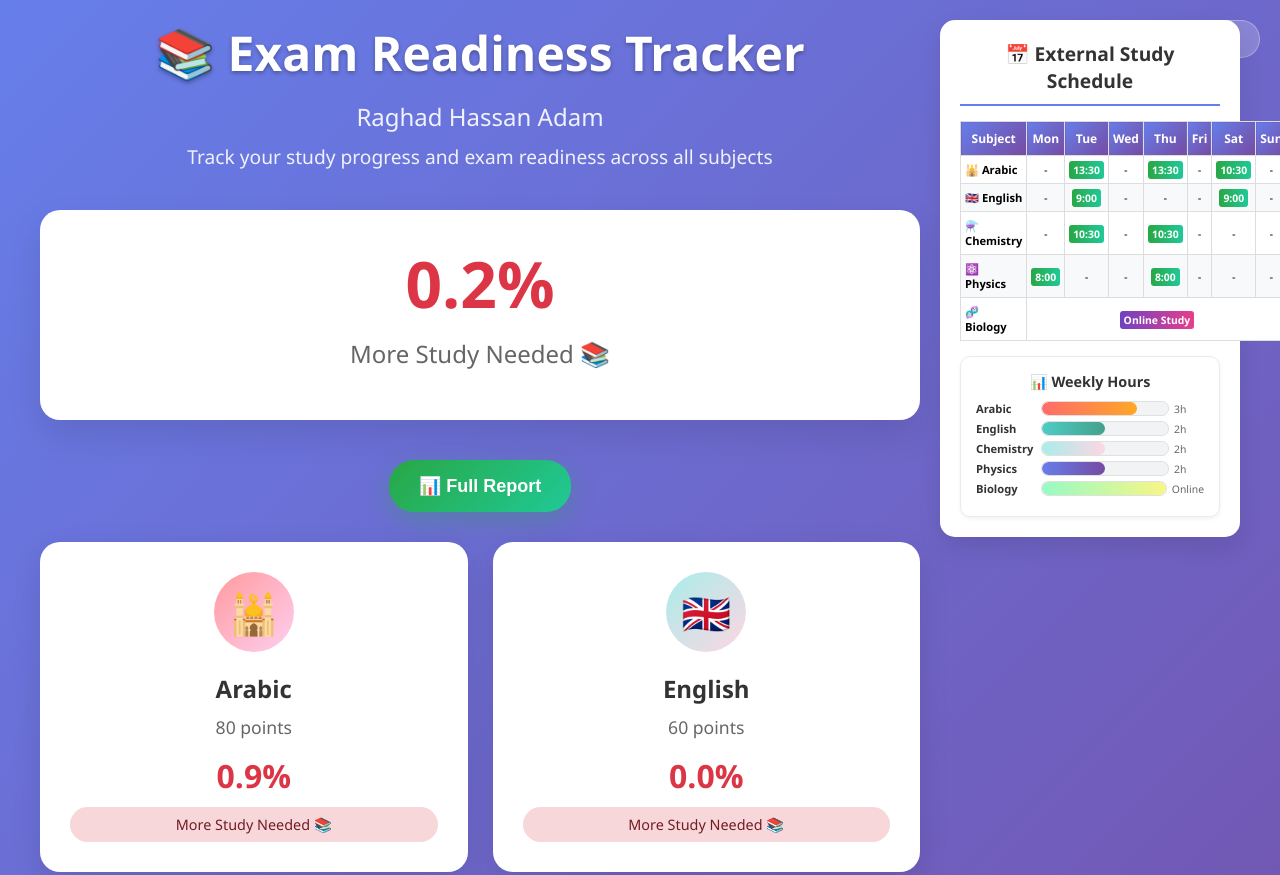
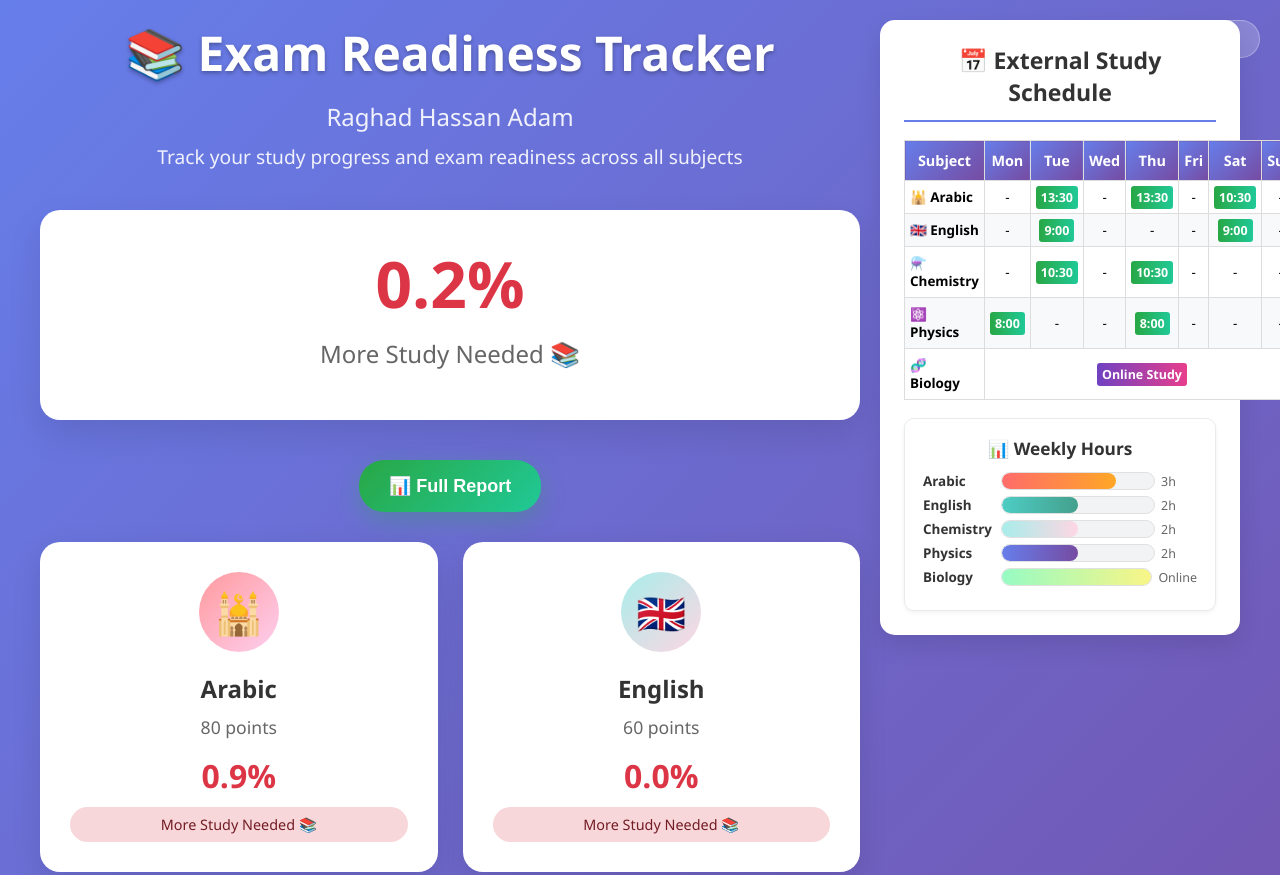
Before and after one commit to haskhrccna/followup, a plain HTML site: page index.html in a window 1280 px wide. Shown: the top 875 px of the page. Drawn offline with nearby package versions, Linux system fonts and the light colour scheme; sample sign-in values are in the browser's storage.

Commit message:
enlarging schedule atble

```diff
--- a/index.html
+++ b/index.html
@@ -22,7 +22,7 @@
             max-width: 1200px;
             margin: 0 auto;
             display: grid;
-            grid-template-columns: 1fr 300px;
+            grid-template-columns: 1fr 360px;
             grid-gap: 20px;
         }
 
@@ -40,41 +40,41 @@
         .schedule-container {
             background: white;
             border-radius: 15px;
-            padding: 20px;
+            padding: 24px;
             box-shadow: 0 10px 25px rgba(0,0,0,0.1);
             margin-bottom: 20px;
         }
 
         .schedule-title {
-            font-size: 1.2rem;
+            font-size: 1.44rem;
             font-weight: bold;
             color: #333;
-            margin-bottom: 15px;
+            margin-bottom: 18px;
             text-align: center;
             border-bottom: 2px solid #667eea;
-            padding-bottom: 10px;
+            padding-bottom: 12px;
         }
 
         .schedule-table {
             width: 100%;
             border-collapse: collapse;
-            font-size: 0.85rem;
+            font-size: 1.02rem;
         }
 
         .schedule-table th {
             background: linear-gradient(135deg, #667eea 0%, #764ba2 100%);
             color: white;
-            padding: 8px 4px;
+            padding: 10px 5px;
             text-align: center;
-            font-size: 0.75rem;
+            font-size: 0.9rem;
             border: 1px solid #ddd;
         }
 
         .schedule-table td {
-            padding: 6px 4px;
+            padding: 7px 5px;
             text-align: center;
             border: 1px solid #ddd;
-            font-size: 0.7rem;
+            font-size: 0.84rem;
             position: relative;
             background-color: white !important;
         }
@@ -98,7 +98,7 @@
         .subject-cell {
             font-weight: bold;
             text-align: left !important;
-            padding-left: 8px;
+            padding-left: 10px;
             background-color: white !important;
         }
 
@@ -115,8 +115,8 @@
             color: white;
             font-weight: bold;
             border-radius: 3px;
-            padding: 2px 4px;
-            font-size: 0.65rem;
+            padding: 3px 5px;
+            font-size: 0.78rem;
         }
 
         .online-slot {
@@ -124,13 +124,13 @@
             color: white;
             font-weight: bold;
             border-radius: 3px;
-            padding: 2px 4px;
-            font-size: 0.65rem;
+            padding: 3px 5px;
+            font-size: 0.78rem;
         }
 
         .weekly-chart {
-            margin-top: 15px;
-            padding: 15px;
+            margin-top: 18px;
+            padding: 18px;
             background: white;
             border: 1px solid #e9ecef;
             border-radius: 10px;
@@ -138,47 +138,47 @@
         }
 
         .chart-title {
-            font-size: 0.9rem;
+            font-size: 1.08rem;
             font-weight: bold;
             color: #333;
-            margin-bottom: 10px;
+            margin-bottom: 12px;
             text-align: center;
         }
 
         .chart-bar {
             display: flex;
             align-items: center;
-            margin-bottom: 5px;
-            font-size: 0.7rem;
+            margin-bottom: 6px;
+            font-size: 0.84rem;
         }
 
         .chart-label {
-            width: 60px;
+            width: 72px;
             font-weight: bold;
             color: #333;
         }
 
         .chart-progress {
             flex: 1;
-            height: 15px;
+            height: 18px;
             background: #f1f3f4;
             border: 1px solid #e0e0e0;
-            border-radius: 7px;
-            margin: 0 5px;
+            border-radius: 9px;
+            margin: 0 6px;
             position: relative;
             overflow: hidden;
         }
 
         .chart-fill {
             height: 100%;
-            border-radius: 7px;
+            border-radius: 9px;
             transition: width 0.3s ease;
         }
 
         .chart-hours {
-            font-size: 0.65rem;
+            font-size: 0.78rem;
             color: #666;
-            min-width: 30px;
+            min-width: 36px;
         }
 
         .arabic-fill { background: linear-gradient(90deg, #ff6b6b, #ffa726); }
```
